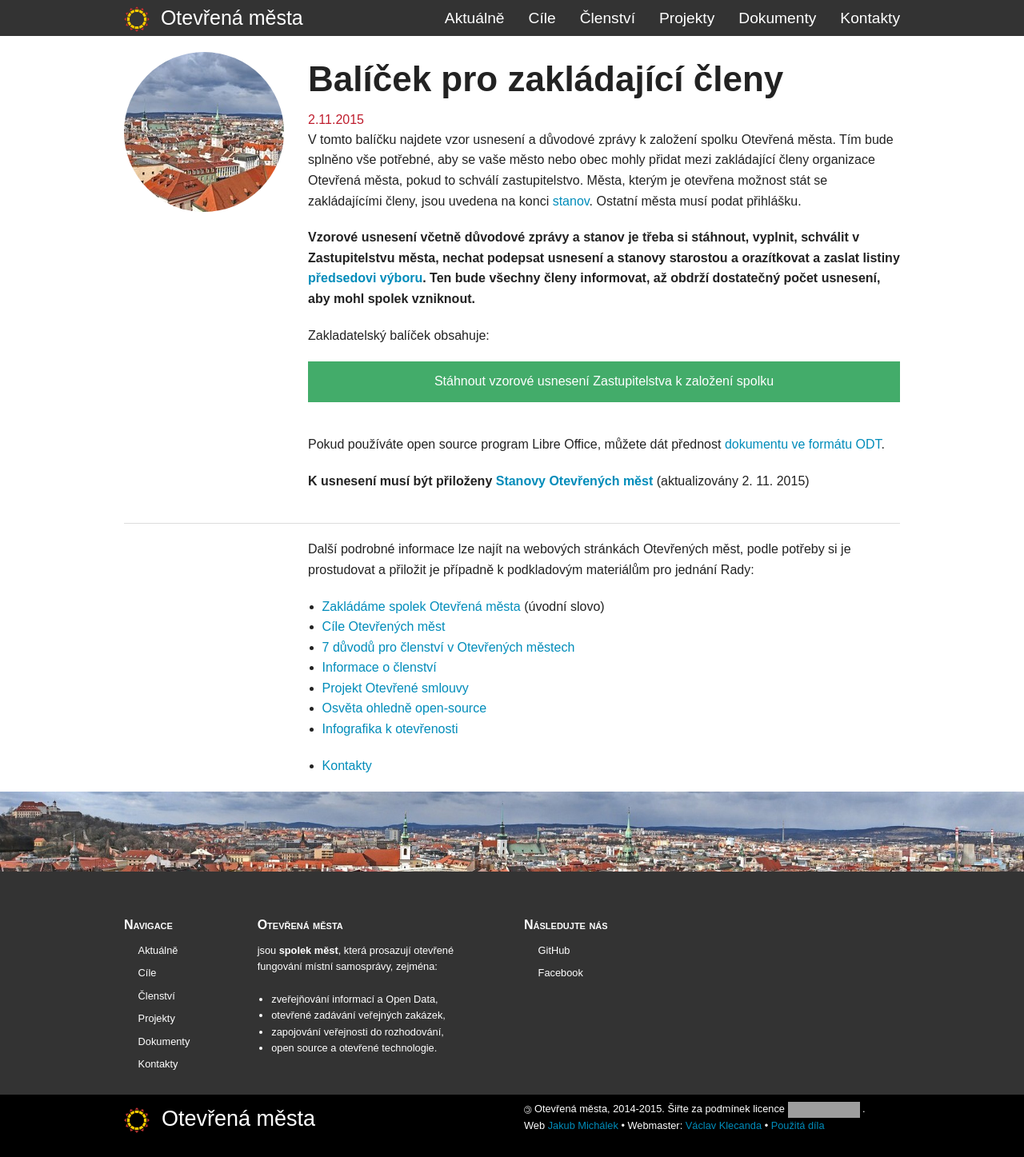
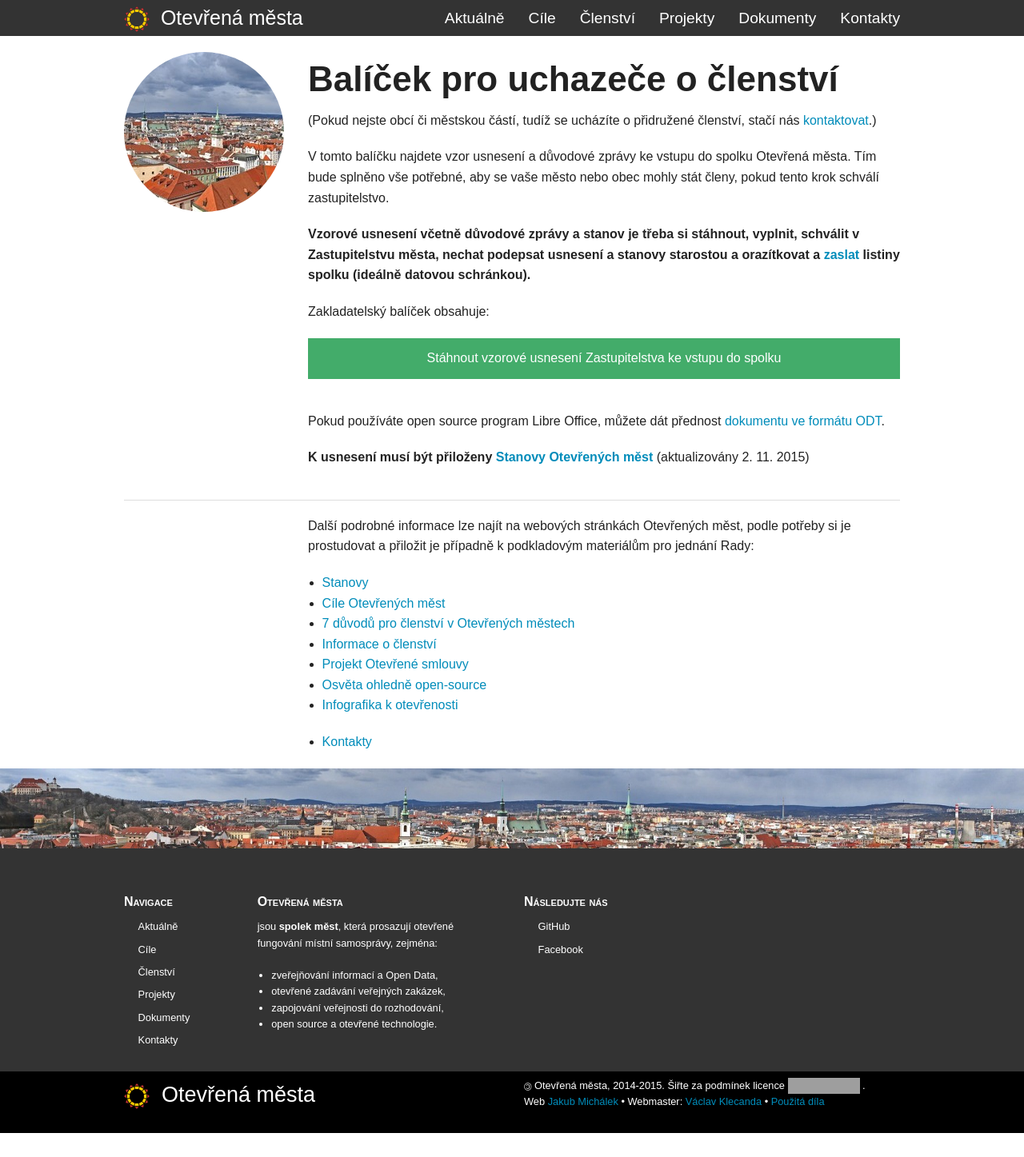
Before and after one commit to otevrenamesta/otevrenamesta.github.io, a Jekyll site: the page built from pages/balicek.md, in a window 1280 px wide. Shown: the whole page at 80% size. Built offline with Jekyll 4.4.1, drawn with Linux system fonts in a browser that asks for light colours; nearby versions of some CDN libraries; library files that are not in the unit come from our copies; after the commit the page ends 1417 px from its top, so only the background shows below that; some of the changed lines change nothing that is shown; grey boxes are pictures that could not be loaded.

Commit message:
úprava instrukcí pro uchazeče o členství

```diff
--- a/_posts/2015-11-02-balicek.md
+++ b/_posts/2015-11-02-balicek.md
@@ -2,7 +2,6 @@
 layout:       blog
 title:        Balíček pro zakládající členy
 image:        /media/thumbnails/city.jpg
-permalink:    /balicek/
 ---
 
 V tomto balíčku najdete vzor usnesení a důvodové zprávy k založení spolku Otevřená města.
--- /dev/null
+++ b/pages/balicek.md
@@ -0,0 +1,36 @@
+---
+layout:       blog
+title:        Balíček pro uchazeče o členství
+image:        /media/thumbnails/city.jpg
+permalink:    /balicek/
+---
+
+(Pokud nejste obcí či městskou částí, tudíž se ucházíte o přidružené členství, stačí nás [kontaktovat](/kontakty/).)
+
+V tomto balíčku najdete vzor usnesení a důvodové zprávy ke vstupu do spolku Otevřená města.
+Tím bude splněno vše potřebné, aby se vaše město nebo obec mohly stát
+členy, pokud tento krok schválí zastupitelstvo.
+
+**Vzorové usnesení včetně důvodové zprávy a stanov je třeba si stáhnout, vyplnit, schválit v Zastupitelstvu města, nechat podepsat usnesení a stanovy starostou a orazítkovat a [zaslat](/kontakty/) listiny spolku (ideálně datovou schránkou).**
+
+Zakladatelský balíček obsahuje:
+
+<a href="/media/docs/balicek/usneseni2.docx" class="button expand success">Stáhnout vzorové usnesení Zastupitelstva ke vstupu do spolku</a>
+
+Pokud používáte open source program Libre Office, můžete dát přednost [dokumentu ve formátu ODT](/media/docs/balicek/usneseni2.odt).
+
+**K usnesení musí být přiloženy [Stanovy Otevřených měst](/stanovy/)** (aktualizovány 2. 11. 2015)
+
+----
+
+Další podrobné informace lze najít na webových stránkách Otevřených měst, podle potřeby si je prostudovat a přiložit je případně k podkladovým materiálům pro jednání Rady:
+
+* [Stanovy](/stanovy)
+* [Cíle Otevřených měst](/cile/)
+* [7 důvodů pro členství v Otevřených městech](/clenstvi/motivace/)
+* [Informace o členství](/clenstvi/)
+* [Projekt Otevřené smlouvy](/projekty/smlouvy/)
+* [Osvěta ohledně open-source](/open-source/)
+* [Infografika k otevřenosti](/media/docs/balicek/infografika-otevrenost.pdf)
+
+* [Kontakty](/kontakty/)
```
